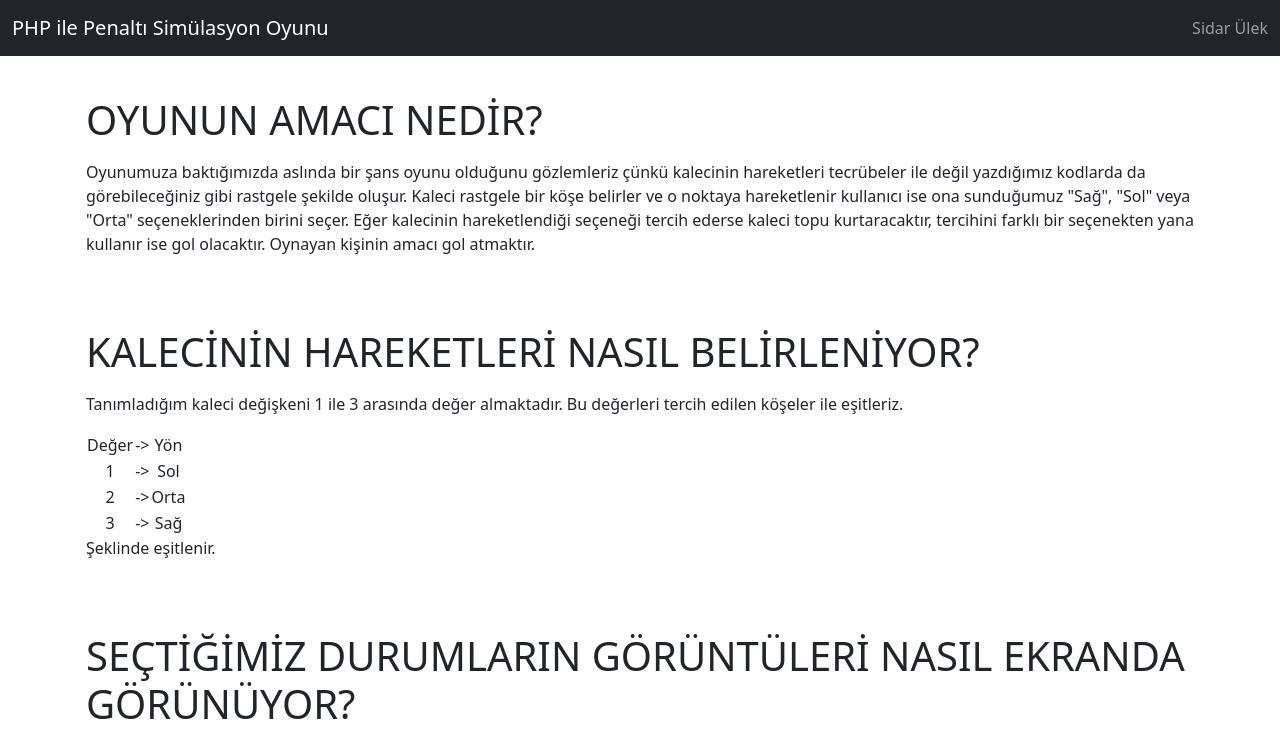
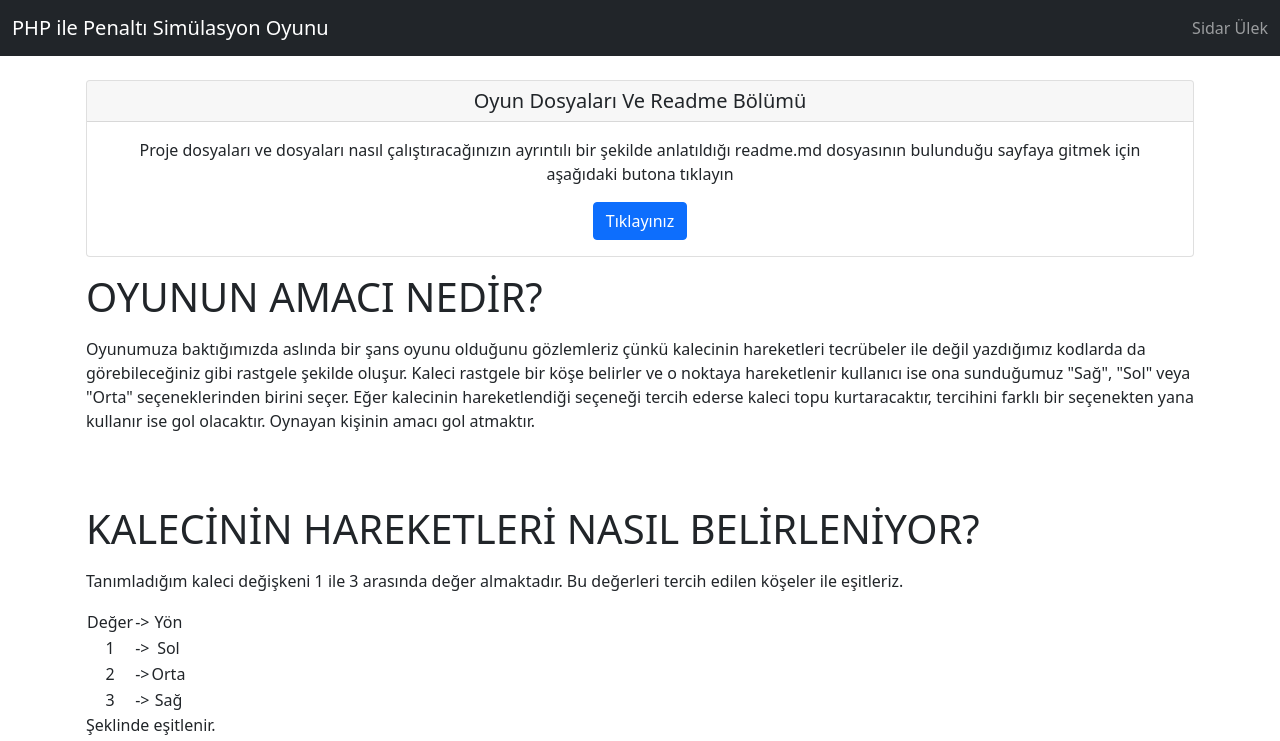
Before and after one commit to SidarUlek/sidarulek.github.io, a plain HTML site: page index.html in a window 1280 px wide. Shown: the top 741 px of the page. Drawn offline with nearby package versions, Linux system fonts and the light colour scheme.

Commit message:
Update index.html

```diff
--- a/index.html
+++ b/index.html
@@ -35,6 +35,13 @@
         </div>
       </nav>
       <div class="container my-2 p-3">
+        <div class="card">
+            <h5 class="card-header" style="text-align: center">Oyun Dosyaları Ve Readme Bölümü</h5>
+            <div class="card-body">
+              <p class="card-text" style="text-align: center">Proje dosyaları ve dosyaları nasıl çalıştıracağınızın ayrıntılı bir şekilde anlatıldığı readme.md dosyasının bulunduğu sayfaya gitmek için aşağıdaki butona tıklayın</p>
+              <center><a href="https://github.com/SidarUlek/php-penalti-simulator" class="btn btn-primary" target="_blank">Tıklayınız</a></center>
+            </div>
+          </div>
         <p class="lead "> <h1>OYUNUN AMACI NEDİR?</h1> </p>
         <p>Oyunumuza baktığımızda aslında bir şans oyunu olduğunu gözlemleriz çünkü kalecinin hareketleri tecrübeler ile değil
             yazdığımız kodlarda da görebileceğiniz gibi rastgele şekilde oluşur. Kaleci rastgele bir köşe belirler ve o noktaya hareketlenir
```
